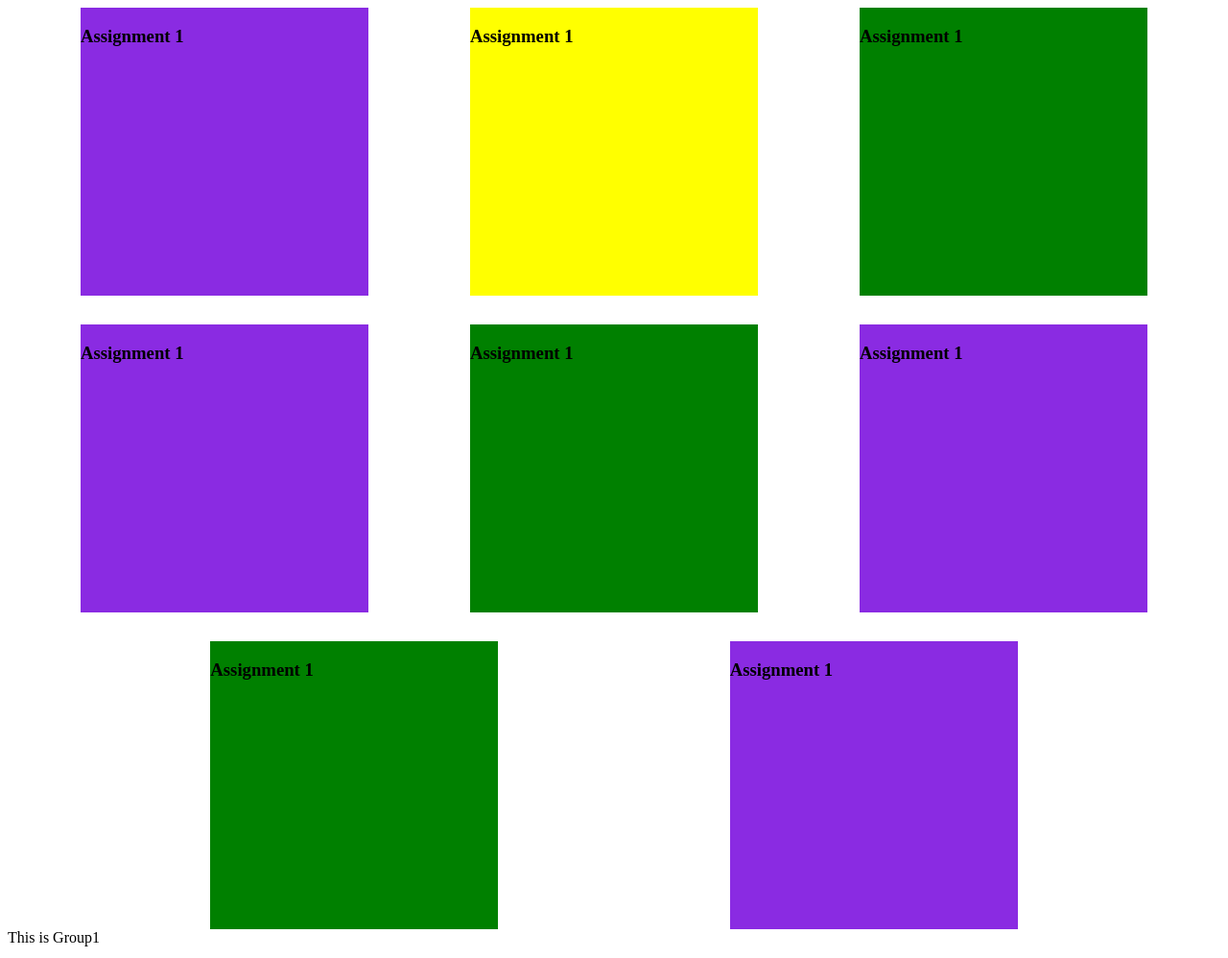
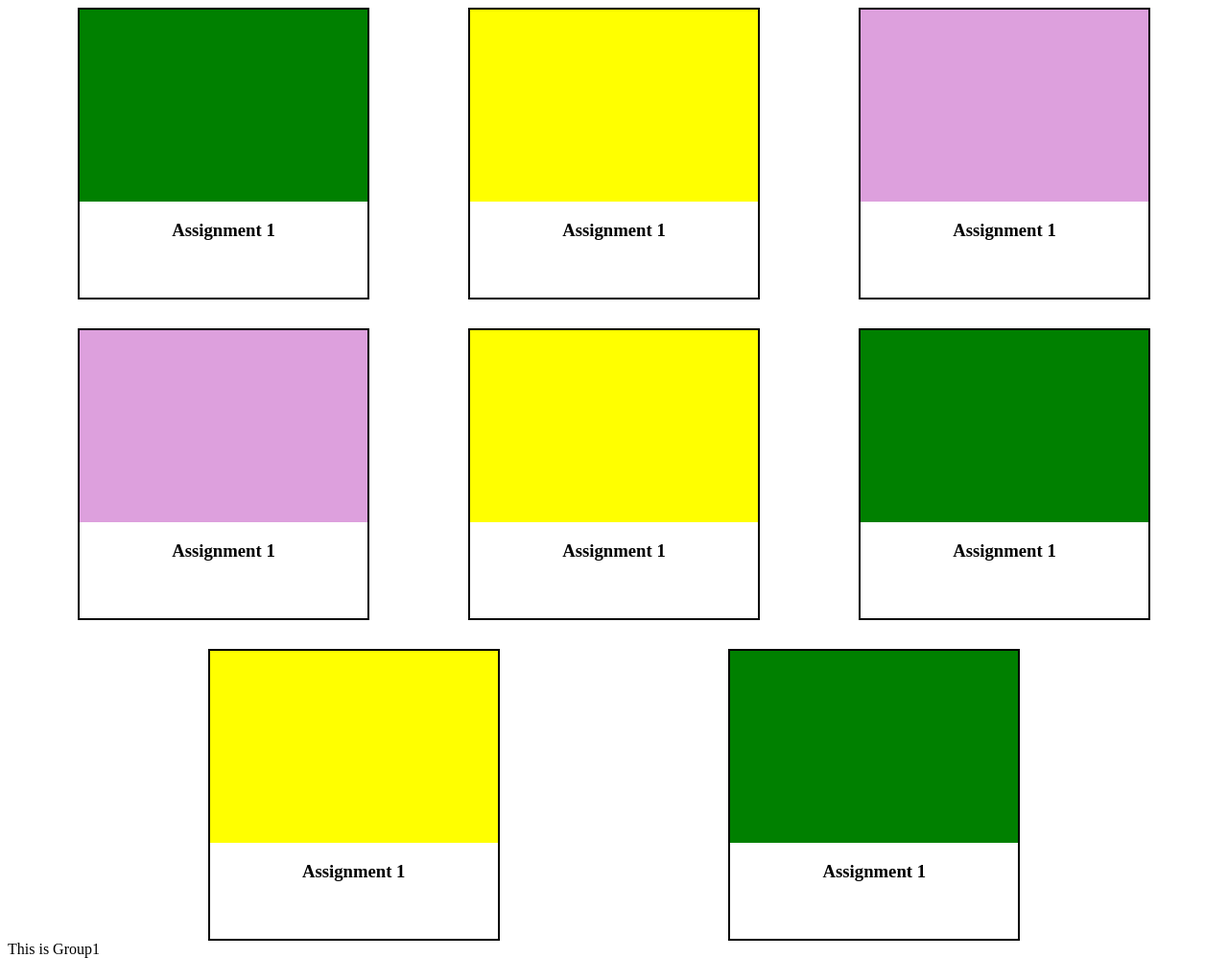
Before and after one commit to JacklinPrempeh/T4G_GROUP1, a plain HTML site: page index.html in a window 1280 px wide. Shown: the whole page at 96% size. Drawn offline with Linux system fonts and the light colour scheme.

Commit message:
adding backimgdiv and style

```diff
--- a/index.html
+++ b/index.html
@@ -5,20 +5,17 @@
     <meta name="viewport" content="width=device-width, initial-scale=1.0">
     <title>Group1</title>
     <style>
-        .image{
-            background-color: blueviolet;
+        .image{border: 2px solid black;
             width: 300px;
             height: 300px;
 
         }
-        .image1{
-            background-color: yellow;
+        .image1{border: 2px solid black;
             width: 300px;
             height: 300px;
 
         }
-        .image2{
-            background-color: green;
+        .image2{border: 2px solid black;
             width: 300px;
             height: 300px;
         }
@@ -27,33 +24,58 @@
             flex-wrap: wrap;
             justify-content: space-evenly;
             gap: 30px;
+            text-align: center;
         }
+        .backimg1{
+            background-color: green;
+            width: 300px;
+            height: 200px;
+        }
+        .backimg2{
+            background-color: yellow;
+            width: 300px;
+            height: 200px;
+         }
+         .backimg3{
+            background-color: plum;
+            width: 300px;
+             height: 200px;
+             }
+
     </style>
 </head>
 <body>
     <div class="bigdiv" >
         <div class="image">
+            <div class="backimg1"></div>
             <h3>Assignment 1</h3>
         </div>
         <div class="image1">
+            <div class="backimg2"></div>
             <h3>Assignment 1</h3>
         </div>
         <div class="image2">
+            <div class="backimg3"></div>
             <h3>Assignment 1</h3>
         </div>
         <div class="image">
+           <div class="backimg3"></div>
             <h3>Assignment 1</h3>
         </div>
         <div class="image2">
+            <div class="backimg2"></div>
             <h3>Assignment 1</h3>
         </div>
         <div class="image">
+            <div class="backimg1"></div>
             <h3>Assignment 1</h3>
         </div>
         <div class="image2">
+            <div class="backimg2"></div>
             <h3>Assignment 1</h3>
         </div>
         <div class="image">
+            <div class="backimg1"></div>
             <h3>Assignment 1</h3>
         </div>
     </div>
```
